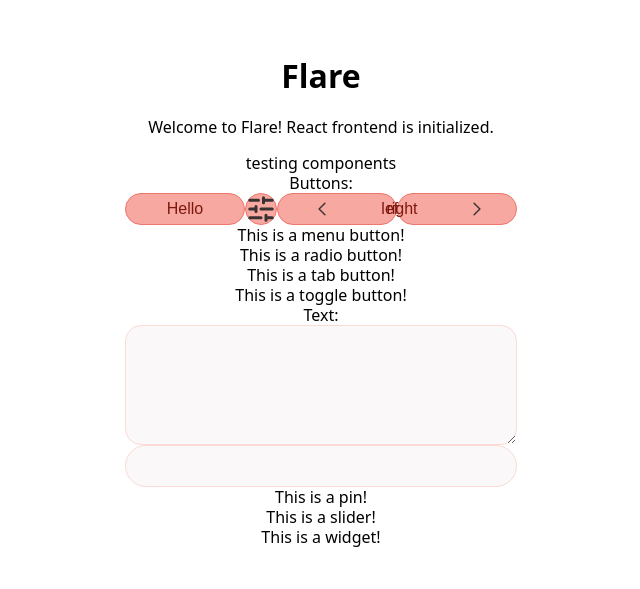
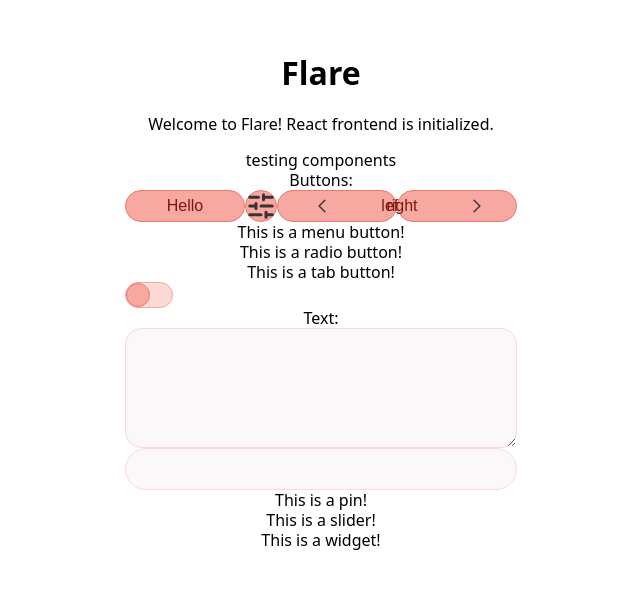
Before and after one commit to MrSluginator/seeng513-202604-pg-4, a React (Vite) app in the folder frontend/: page / in a window 1280 px wide. Shown: the part 109-698 px from the top of the page, without its empty margins (319-959 px from the left). Built offline with nearby package versions, Linux system fonts and the light colour scheme; a web font is replaced by a local one.

Commit message:
toggle button component

```diff
--- a/frontend/src/molecules/button/toggle-button.jsx
+++ b/frontend/src/molecules/button/toggle-button.jsx
@@ -1,11 +1,62 @@
-import React from 'react'
+import React, { useState } from "react";
+import styles from "./toggle-button.module.css";
 
-function ToggleButton() {
-    return (
-        <div>
-            This is a toggle button!
-        </div>
-    );
+/**
+ * ToggleButton (on/off switch)
+ *
+ * Works two ways:
+ *  - Uncontrolled: it keeps its own on/off state. Optionally set defaultPressed.
+ *  - Controlled:   pass `pressed` and `onChange` and you own the state.
+ *
+ * Props:
+ *  - pressed              : controlled on/off value
+ *  - defaultPressed       : starting value when uncontrolled (default false)
+ *  - onChange(nextValue)  : called with the new true/false value
+ *  - disabled             : disables the switch
+ *  - label                : accessible name, e.g. "Dark mode" (there is no visible text)
+ */
+function ToggleButton({
+  pressed,
+  defaultPressed = false,
+  onChange,
+  disabled = false,
+  label,
+}) {
+  const [internalPressed, setInternalPressed] = useState(defaultPressed);
+
+  const isControlled = pressed !== undefined;
+  const isPressed = isControlled ? pressed : internalPressed;
+
+  function handleClick() {
+    const next = !isPressed;
+    if (!isControlled) setInternalPressed(next);
+    onChange?.(next);
+  }
+
+  return (
+    <button
+      type="button"
+      role="switch"
+      aria-checked={isPressed}
+      aria-label={label}
+      className={styles.toggle}
+      onClick={handleClick}
+      disabled={disabled}
+    >
+      <span className={styles.circle} />
+    </button>
+  );
 }
 
 export default ToggleButton;
+
+/* ---------- Example usage ----------
+
+// Uncontrolled
+<ToggleButton label="Dark mode" />
+
+// Controlled
+const [on, setOn] = useState(false);
+<ToggleButton label="Notifications" pressed={on} onChange={setOn} />
+
+-------------------------------------- */
--- /dev/null
+++ b/frontend/src/molecules/button/toggle-button.module.css
@@ -0,0 +1,89 @@
+.toggle {
+  box-sizing: border-box;
+  display: flex;
+  align-items: center;
+  flex-shrink: 0;
+  width: 48px;
+  height: 26px;
+  padding: 0;
+  border-radius: 16px;
+  border: 1px solid var(--p2);
+  background-color: var(--p1);
+  cursor: pointer;
+  transition: background-color 150ms ease, border-color 150ms ease;
+
+  .circle {
+    box-sizing: border-box;
+    width: 24px;
+    height: 24px;
+    border-radius: 16px;
+    border: 1px solid var(--p3);
+    background-color: var(--p2);
+    transform: translateX(0);
+    transition: transform 150ms ease, background-color 150ms ease,
+      border-color 150ms ease;
+  }
+
+  /* OFF + hover */
+  &:hover:not(:disabled) {
+    border-color: var(--p3);
+    background-color: var(--p2);
+
+    .circle {
+      border-color: var(--p4);
+      background-color: var(--p3);
+    }
+  }
+
+  /* ON (knob slides to the right: track inner width 46px - knob 24px = 22px) */
+  &[aria-checked="true"] {
+    border-color: var(--p3);
+    background-color: var(--p2);
+
+    .circle {
+      transform: translateX(22px);
+      border-color: var(--p3);
+      background-color: var(--p1);
+    }
+  }
+
+  /* ON + hover */
+  &[aria-checked="true"]:hover:not(:disabled) {
+    border-color: var(--p4);
+    background-color: var(--p3);
+
+    .circle {
+      border-color: var(--p4);
+      background-color: var(--p2);
+    }
+  }
+
+  /* DISABLED (off) */
+  &:disabled {
+    cursor: not-allowed;
+    border-color: var(--n3);
+    background-color: var(--n2);
+
+    .circle {
+      border-color: var(--n4);
+      background-color: var(--n3);
+    }
+  }
+
+  /* DISABLED (on) */
+  &:disabled[aria-checked="true"] {
+    border-color: var(--n4);
+    background-color: var(--n3);
+
+    .circle {
+      border-color: var(--n4);
+      background-color: var(--n2);
+    }
+  }
+
+  /* Keyboard focus */
+  &:focus-visible {
+    outline: 2px solid var(--p7);
+    outline-offset: 2px;
+  }
+}
```
